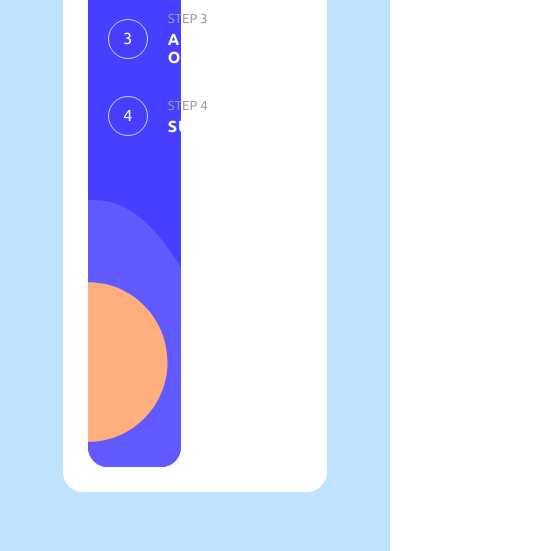
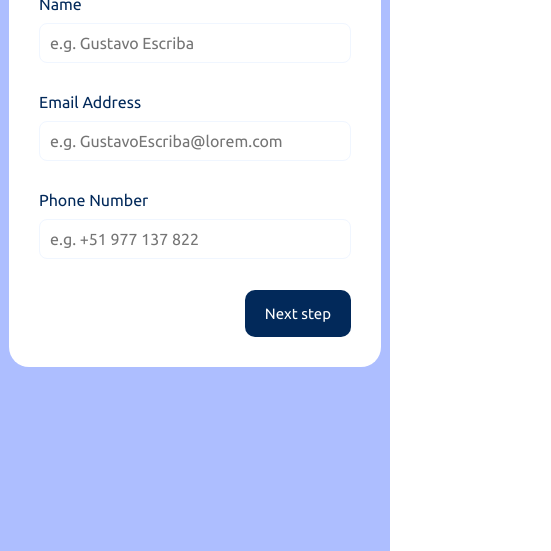
Before and after one commit to GusPrime/directorio-git, a plain HTML site: page semana3/reto-3/index.html in a window 390 px wide. Shown: the part 293-844 px from the top of the page, 551 px wide, since content can reach past the window. Drawn offline with Linux system fonts and the light colour scheme.

Commit message:
proyecto web acabado bolitas

```diff
--- a/semana3/reto-3/css/styles.css
+++ b/semana3/reto-3/css/styles.css
@@ -124,4 +124,99 @@ body{
     border: solid 1px hsl(217, 100%, 97%);
     outline: none;
     /* con outline none eliminamos las propiedades de linea que tenga algún elemento */
+    cursor: pointer;
 }
+
+.container__input > span{
+    color:hsl(213, 96%, 18%);
+}
+
+.container__input > input:hover{
+    border: solid 1px hsl(243, 100%, 62%);
+}
+
+.container__button{
+    /* border: solid red; */
+    margin-top: 180px;
+    text-align: right;
+}
+
+.button__step{
+    border: none;
+    padding: 15px 20px;
+    border-radius: 10px;
+    background-color: hsl(213, 96%, 18%);
+    cursor: pointer;
+    font-family: "Ubuntu", sans-serif;
+    font-size: 15px;
+}
+
+@media only screen and (max-width: 600px){
+    .container{
+        height: auto;
+    }
+
+    .bradius-20{
+        padding: 0;
+    }
+
+    .padding-20{
+        padding: 0;
+    }
+
+    .bradius-20{
+        border-radius: 0;
+    }
+
+
+    .container_box{
+        flex-direction: column;
+        gap: 0;
+        width: 100%;
+        border-radius: 0;
+        gap: 0;
+        background-color: hsl(228, 100%, 84%);
+        height: 100vh;
+    }
+
+
+    .step__circle{
+        width: 18px;
+        height: 18px;
+        display: flex;
+        align-items: center;
+        justify-content: center;
+    }
+
+    .container_box > div:first-child{
+        width:100% ;
+        background: url("../assets/images/bg-sidebar-mobile.svg");
+        background-repeat: no-repeat;
+        background-size: cover;
+        min-height: 190px;
+        display: flex;
+        align-items: center;
+        justify-content: center;
+    }
+
+
+    .step__title{
+        display: none;
+    }
+}
+    .step__description{
+        display: none;
+    }
+
+    .container__info{
+        width: 80%;
+        margin: auto;
+        padding: 30px;
+        margin-top: -50px;
+        background-color: white;
+        border-radius: 20px;
+    }
+
+    .container__button{
+        margin-top: 10%;
+    }
--- a/semana3/reto-3/index.html
+++ b/semana3/reto-3/index.html
@@ -63,6 +63,19 @@
                             <span>Name</span>
                             <input type="text" placeholder="e.g. Gustavo Escriba" name="" id="">
                         </label>
+
+                        <label for="" class="container__input">
+                            <span>Email Address</span>
+                            <input type="text" placeholder="e.g. GustavoEscriba@lorem.com" name="" id="">
+                        </label>
+
+                        <label for="" class="container__input">
+                             <span>Phone Number</span>
+                             <input type="tel" placeholder="e.g. +51 977 137 822" name="" id="">
+                        </label>
+                        <div class="container__button">
+                        <button class="button__step text-white">Next step</button>
+                        </div>
                     </form>
                 </div>
             </div>
```
